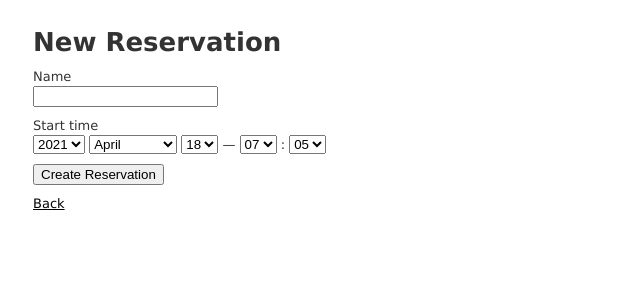
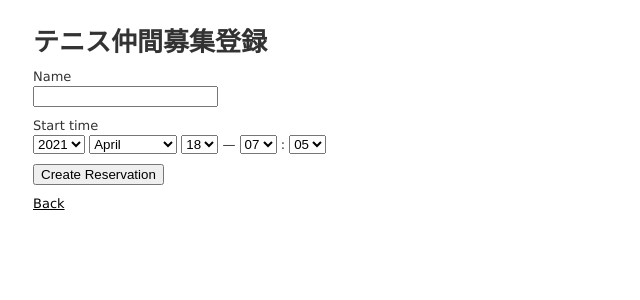
Before and after one commit to alisa09200/tennis, a Rails app: page /reservations/new in a window 1280 px wide. Shown: the top 300 px of the page, without its empty margins (0-640 px from the left). Run offline with Rails 7, Linux system fonts and the light colour scheme; style sheets or scripts are compiled from the project's sources.

Commit message:
reservationsのnew編集

```diff
--- a/app/views/reservations/new.html.erb
+++ b/app/views/reservations/new.html.erb
@@ -1,4 +1,4 @@
-<h1>New Reservation</h1>
+<h1>テニス仲間募集登録</h1>
 
 <%= render 'form', reservation: @reservation %>
 
```
